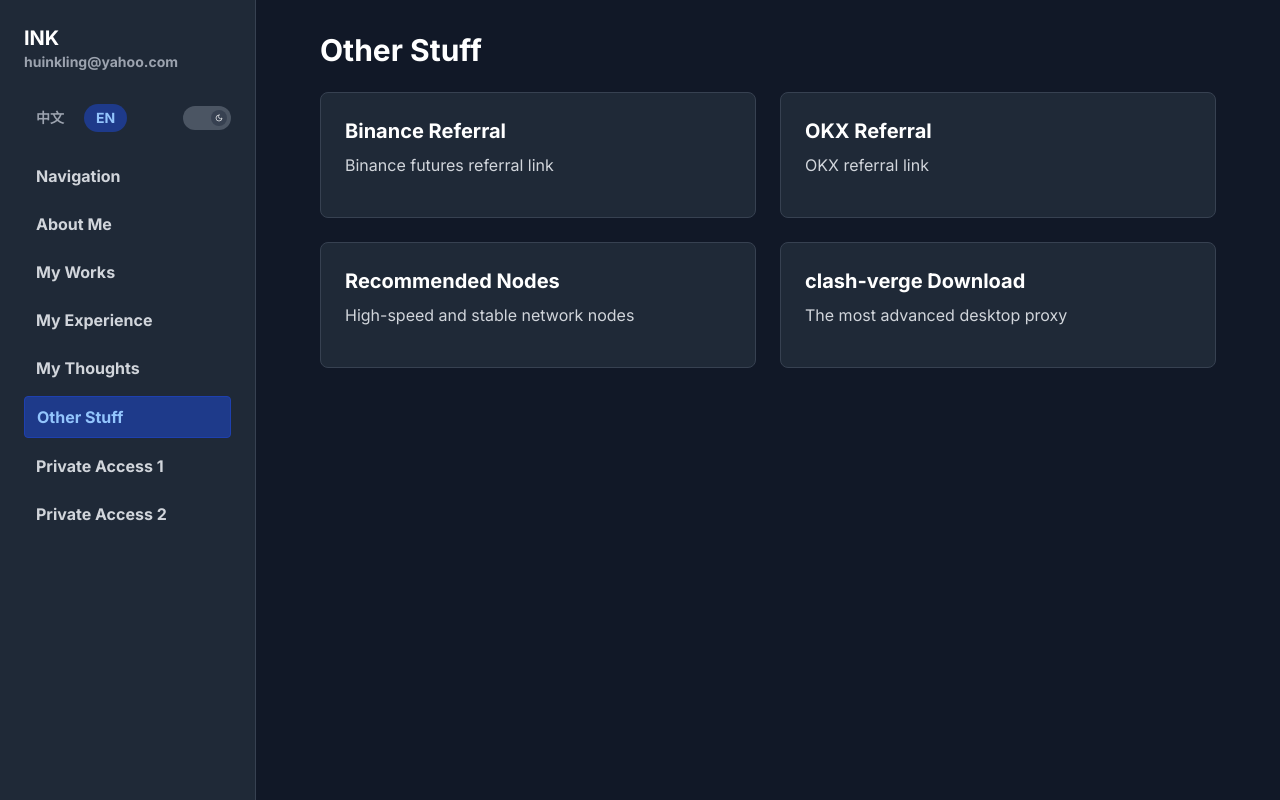
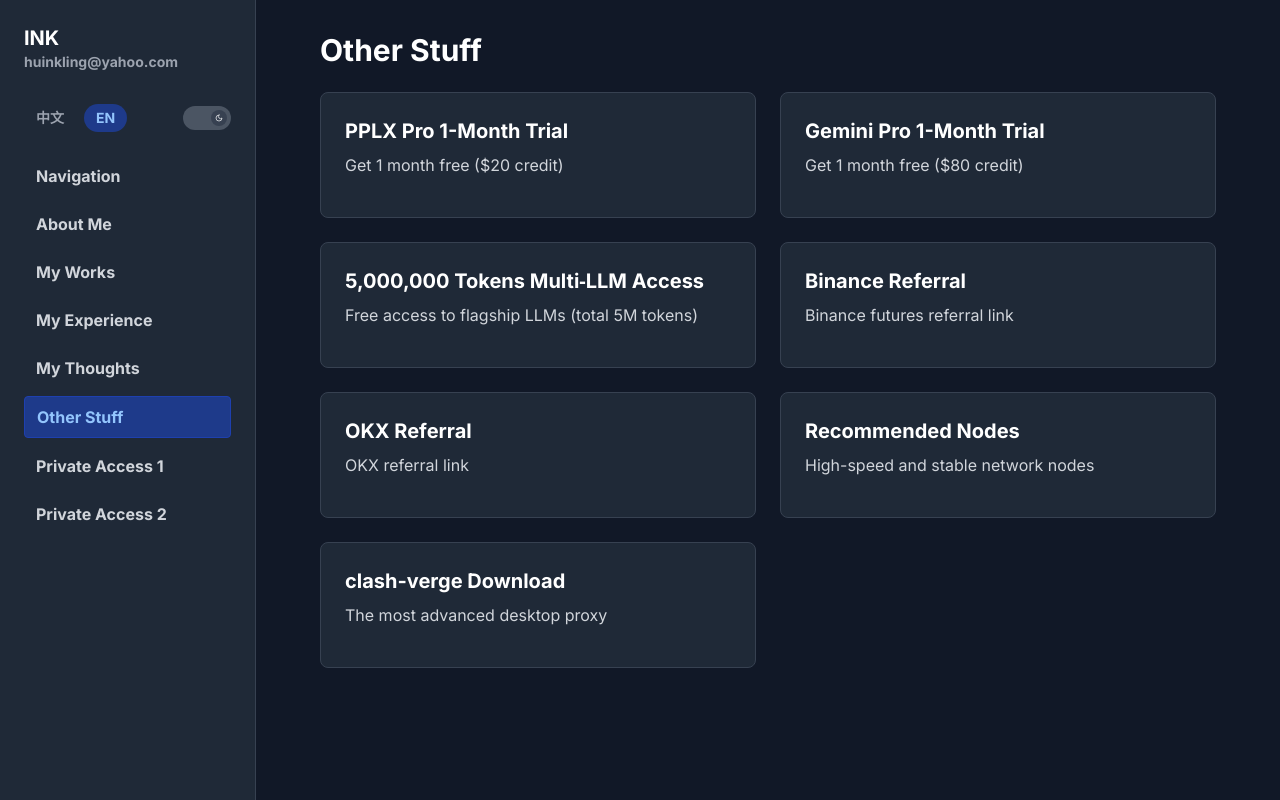
Before and after one commit to ink1ing/tech, a React (Vite) app in the folder frontend/: page /other in a window 1280 px wide. Built offline with nearby package versions, Linux system fonts and the light colour scheme.

Commit message:
feat(OtherStuff): add three trial buttons (PPLX Pro, Gemini Pro, 5M tokens multi-LLM) to match existing style

```diff
--- a/frontend/src/pages/OtherStuffPage.tsx
+++ b/frontend/src/pages/OtherStuffPage.tsx
@@ -3,6 +3,27 @@
 import PageContainer from '../components/PageContainer';
 
 const affiliateLinks = [
+  {
+    title: 'PPLX PRO 一个月试用',
+    title_en: 'PPLX Pro 1-Month Trial',
+    url: 'https://perplexity.ai/pro?referral_code=BD8D23V3',
+    description: '免费获得 1 个月试用资格（$20 额度）',
+    description_en: 'Get 1 month free ($20 credit)'
+  },
+  {
+    title: 'Gemini Pro 一个月试用',
+    title_en: 'Gemini Pro 1-Month Trial',
+    url: 'https://g.co/g1referral/M18L9AFX',
+    description: '免费获得 1 个月试用资格（$80 额度）',
+    description_en: 'Get 1 month free ($80 credit)'
+  },
+  {
+    title: '500万 Tokens 旗舰 LLM 访问',
+    title_en: '5,000,000 Tokens Multi‑LLM Access',
+    url: 'https://wisdom-gate.juheapi.com?i=4n2K',
+    description: '免费获得各家旗舰 LLM 访问权（合计 500 万 Tokens）',
+    description_en: 'Free access to flagship LLMs (total 5M tokens)'
+  },
   {
     title: 'Binance返佣',
     title_en: 'Binance Referral',
```
Also changed, not shown: 1 other file (tests, documents, lock files or other folders).
